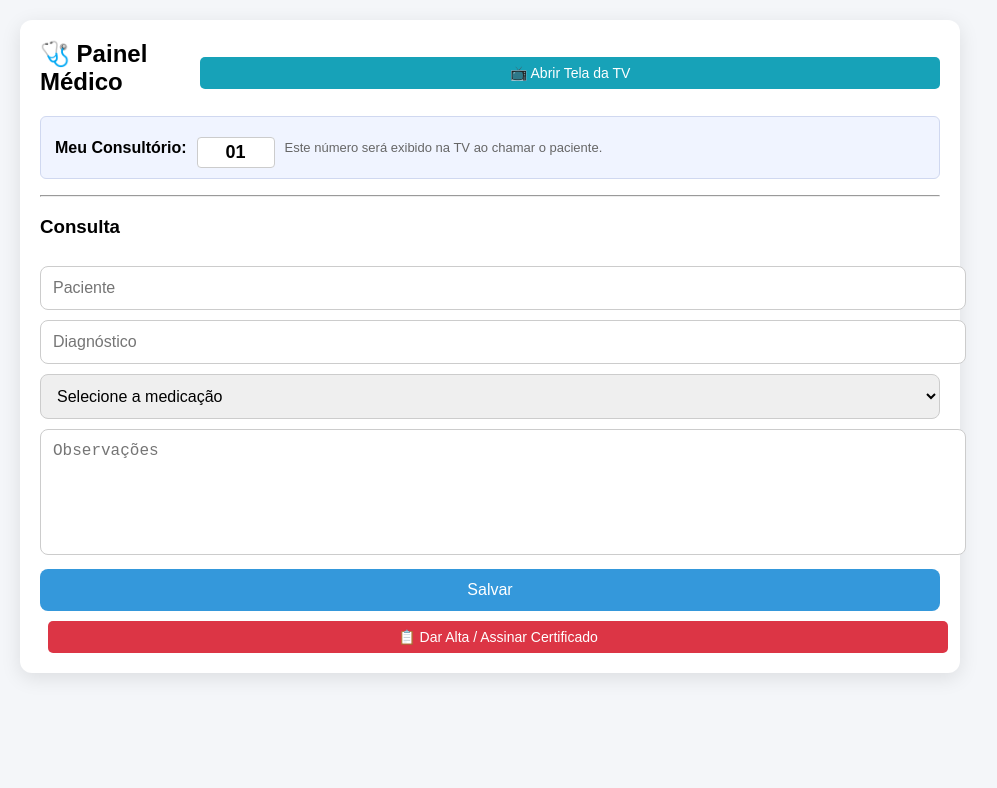
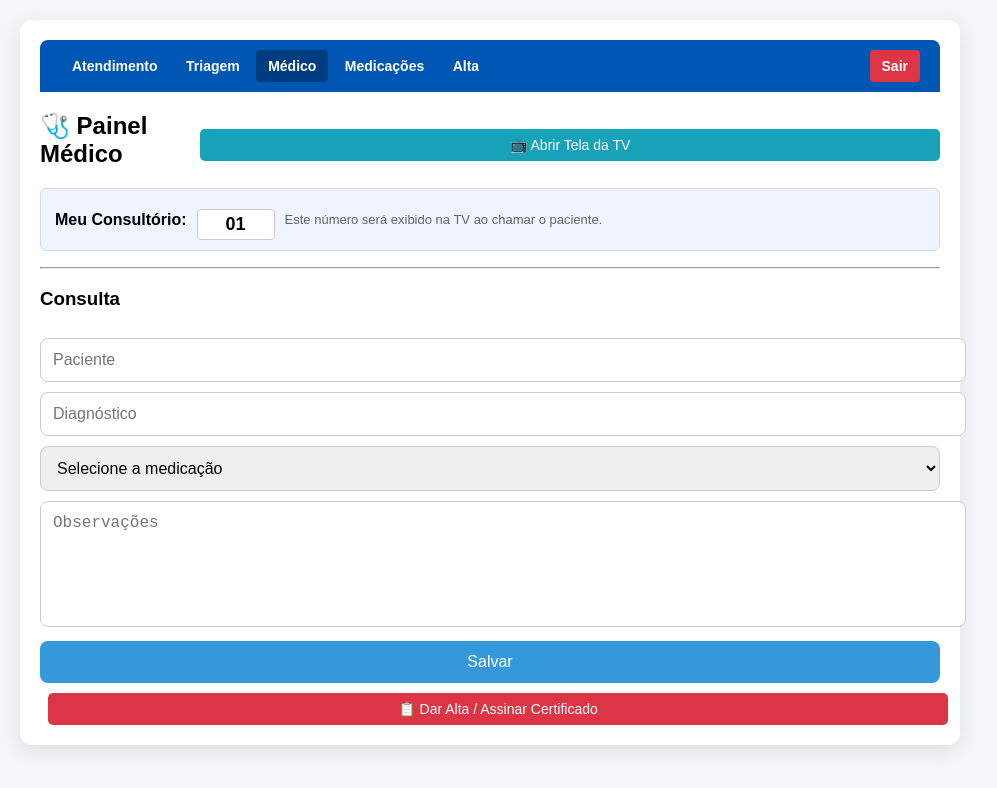
Before and after one commit to Deivid445/projeto-sentinela, a website: page frontend/medico.html in a window 1280 px wide. Shown: the whole page, without its empty margins (150-1147 px from the left). Drawn offline with Linux system fonts and the light colour scheme; files that its build step writes are made by us from their sources; no server answers.

Commit message:
Enhance medico.html with navigation and styling

```diff
--- a/frontend/medico.html
+++ b/frontend/medico.html
@@ -1,8 +1,33 @@
 <!DOCTYPE html>
-<html>
+<html lang="pt-BR">
 <head>
-  <link rel="stylesheet" href="css/style.css">
+  <meta charset="UTF-8">
+  <meta name="viewport" content="width=device-width, initial-scale=1.0">
+  <title>Painel Médico</title>
+  <link rel="stylesheet" href="style.css">
   <style>
+    /* Barra de Navegação */
+    .navbar {
+      display: flex;
+      justify-content: space-between;
+      align-items: center;
+      background-color: #0056b3;
+      padding: 10px 20px;
+      border-radius: 8px 8px 0 0;
+      margin-bottom: 20px;
+    }
+    .navbar a {
+      color: white;
+      text-decoration: none;
+      font-weight: bold;
+      padding: 8px 12px;
+      border-radius: 4px;
+      font-size: 14px;
+    }
+    .navbar a:hover, .navbar a.active {
+      background-color: #003d80;
+    }
+
     .btn-tv {
       background: #28a745;
       color: white;
@@ -62,13 +87,25 @@
 
 <div class="container">
 
+  <!-- Menu de Navegação Global -->
+  <nav class="navbar">
+    <div>
+      <a href="atendimento.html">Atendimento</a>
+      <a href="triagem.html">Triagem</a>
+      <a href="medico.html" class="active">Médico</a>
+      <a href="medicacoes.html">Medicações</a>
+      <a href="alta.html">Alta</a>
+    </div>
+    <a href="index.html" style="background-color: #dc3545;">Sair</a>
+  </nav>
+
   <!-- Cabeçalho com botão da TV -->
   <div style="display:flex; justify-content:space-between; align-items:center; margin-bottom:20px;">
     <h2 style="margin:0;">🩺 Painel Médico</h2>
     <button class="btn-abrir-tv" onclick="window.open('tv.html','_blank')">📺 Abrir Tela da TV</button>
   </div>
 
-  <!-- Campo criado para informar o consultório e chamar o paciente na TV -->
+  <!-- Campo para informar o consultório e chamar na TV -->
   <div class="consultorio-input">
     <label>Meu Consultório:</label>
     <input type="text" id="consultorio-num" value="01">
@@ -132,7 +169,6 @@ function carregar() {
     });
 }
 
-// Função criada para enviar o nome do paciente para a TV quando ele for chamado no consultório.
 function chamarNaTV(nome) {
   const consultorio = document.getElementById("consultorio-num").value || "01";
   fetch("/tv/chamar", {
@@ -198,7 +234,6 @@ function salvar() {
   });
 }
 
-// Função para enviar os dados da consulta e abrir a janela de assinatura do termo em alta.html
 function abrirFormularioAlta() {
   const paciente = document.getElementById("paciente").value;
   const diagnostico = document.getElementById("diagnostico").value;
@@ -210,14 +245,12 @@ function abrirFormularioAlta() {
     return;
   }
 
-  // Grava/Atualiza os dados da consulta antes de abrir para assinatura
   fetch("/consulta", {
     method: "POST",
     headers: { "Content-Type": "application/json" },
     body: JSON.stringify({ paciente, diagnostico, medicacao, obs })
   })
   .then(() => {
-    // Abre a página alta.html em formato de janela modal/popup para a assinatura
     const url = `alta.html?paciente=${encodeURIComponent(paciente)}&diagnostico=${encodeURIComponent(diagnostico)}&medicacao=${encodeURIComponent(medicacao)}&obs=${encodeURIComponent(obs)}`;
     window.open(url, "AssinaturaAlta", "width=600,height=700,scrollbars=yes");
   });
@@ -225,8 +258,6 @@ function abrirFormularioAlta() {
 
 carregar();
 carregarMedicacoes();
-
-// Atualiza lista automaticamente a cada 10 segundos
 setInterval(carregar, 10000);
 
 </script>
```
